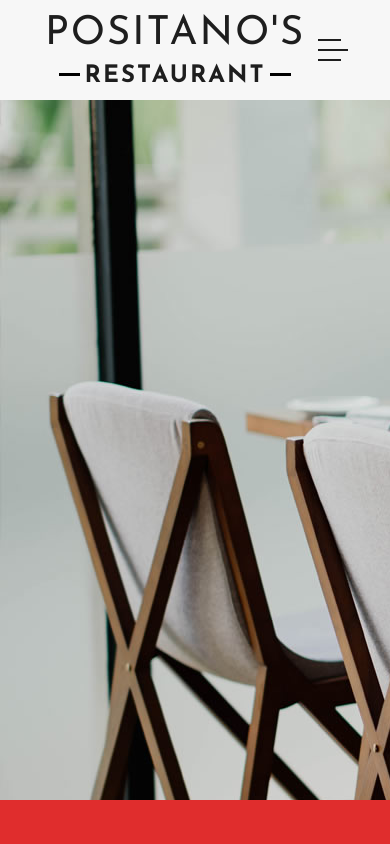
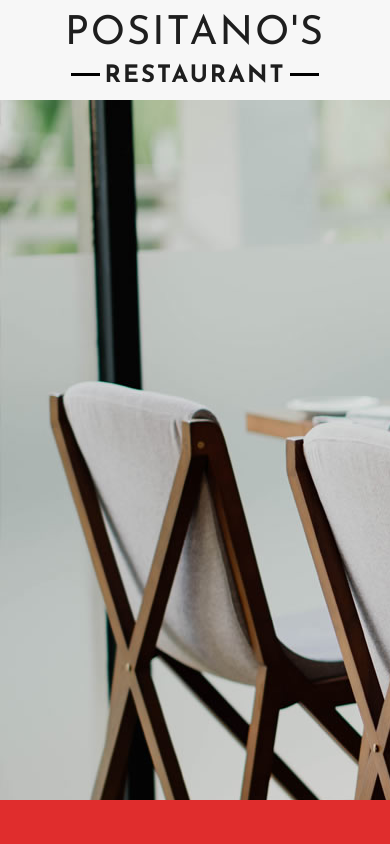
Before and after one commit to rdabrusco/positano, a plain HTML site: page index.html in a window 390 px wide. Shown: the top 844 px of the page. Drawn offline with Linux system fonts and the light colour scheme.

Commit message:
remove dropdown and center logo when on very small screens

```diff
--- a/assets/css/templatemo-klassy-cafe.css
+++ b/assets/css/templatemo-klassy-cafe.css
@@ -454,7 +454,7 @@ header
   text-indent: -9999em;
   z-index: 99;
   right: 40px;
-  display: none;
+  /* display: none; */
 }
 
 .background-header .main-nav .menu-trigger {
@@ -607,7 +607,16 @@ header
     margin-left: 30px;
   }
   .header-area .menu-trigger {
-    display: block !important;
+    display: block;
+  }
+  @media (max-width: 420px) {
+    .header-area .logo{
+      margin: 10px auto;
+      width: 100%;
+    }
+    .header-area .container .main-nav .menu-trigger {
+      display: none;
+    }
   }
   .header-area .main-nav {
     overflow: hidden;
```
